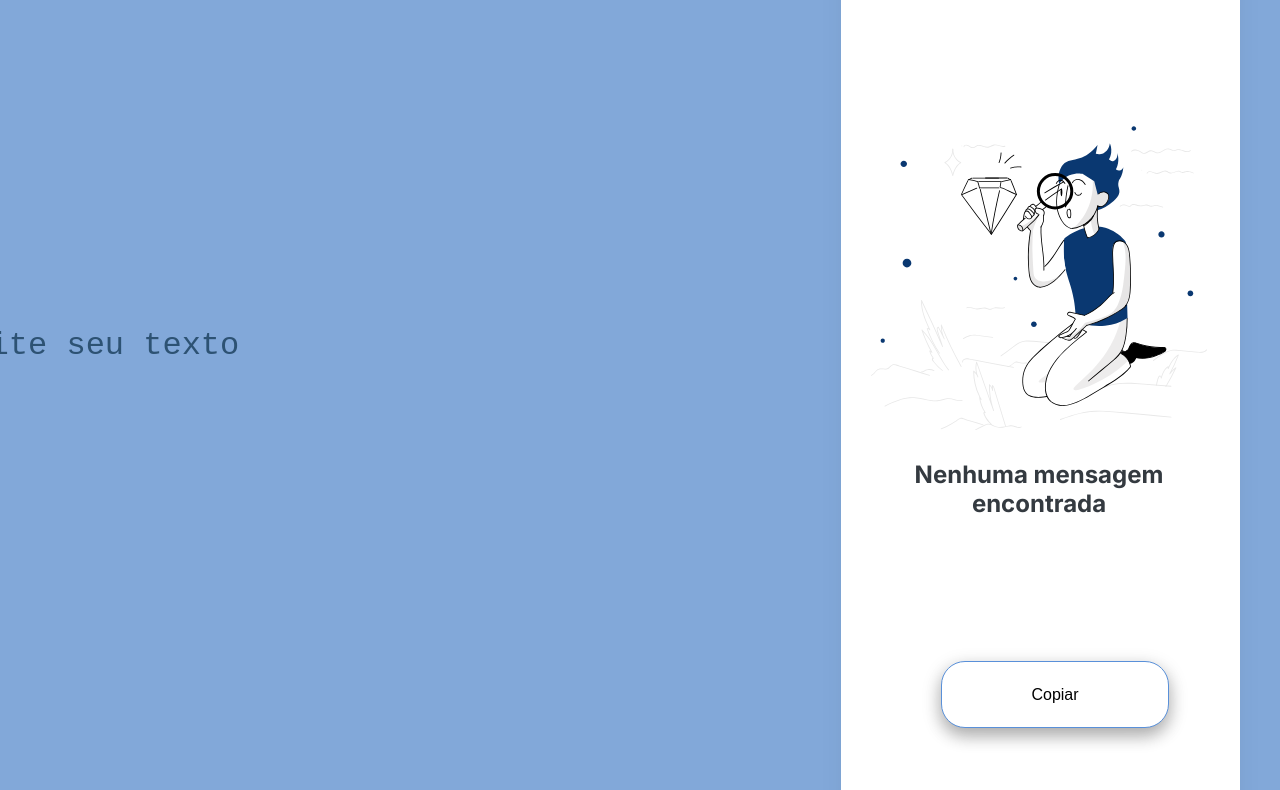
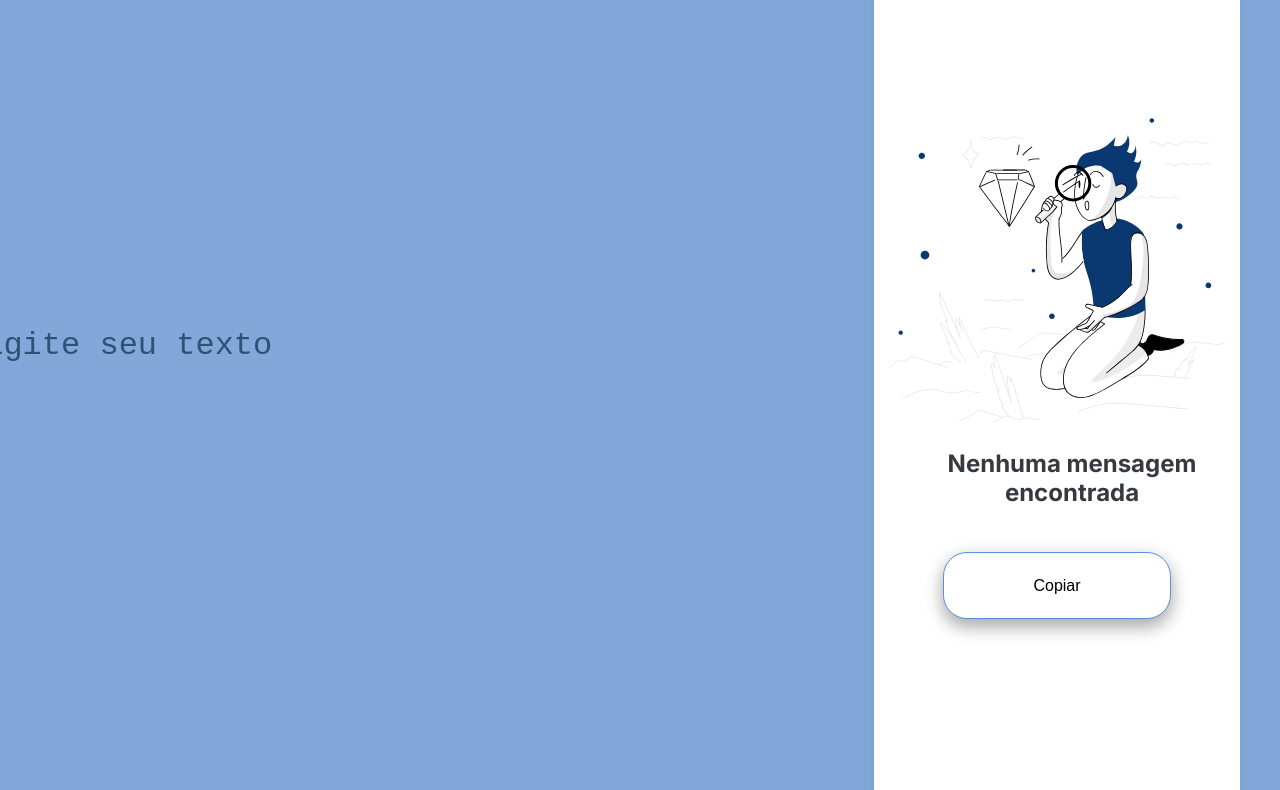
Before and after one commit to BrunooSilva13/decodificador, a plain HTML site: page index.html in a window 1280 px wide. Shown: the part 114-904 px from the top of the page. Drawn offline with Linux system fonts and the light colour scheme.

Commit message:
fix: atualizando o css

```diff
--- a/index.html
+++ b/index.html
@@ -20,11 +20,13 @@
             </div>
 
             <div class="cripto-descripto">
-                <img src="imagem/lupa.svg" alt="" class="imagem-lupa">
-                <h2 class="exibicao-de-texto">Nenhuma mensagem encontrada</h2>
-                <textarea id="mensagem" placeholder="" cols="40" role="30" readonly></textarea>
-                <button class="btn-copiar" onclick="copiarTexto()">Copiar</button>
-             </div>
+                <div class="container">
+                    <img src="imagem/lupa.svg" alt="" class="imagem-lupa">
+                    <h2 class="exibicao-de-texto">Nenhuma mensagem encontrada</h2>
+                    <textarea id="mensagem" placeholder="" cols="40" role="30" readonly></textarea>
+                    <button class="btn-copiar" onclick="copiarTexto()">Copiar</button>
+                </div>
+            </div>
         </section>
         <section class="botoes">
             <div class="botoes-grupo">
@@ -39,7 +41,7 @@
     </main>
 
     <footer>
-        <p class="rodape">Desenvolvido por <a href="https://github.com/brunooSilva13"><strong>Bruno Mendes da Silva</strong></a> para o curso <strong>One</strong></p>
+        <p class="rodape">Desenvolvido por <a href="https://github.com/brunooSilva13%22%3E"><strong>Bruno Mendes da Silva</strong></a> para o curso <strong>One</strong></p>
     </footer>
     <script src="script.js"></script>
 </body>
--- a/style.css
+++ b/style.css
@@ -58,10 +58,6 @@ body {
     border-radius: 32px;
 }
 
-.imagem-lupa {
-    margin: 200px 0px 0px 30px;
-}
-
 .exibicao-de-texto {
     width: 336px;
     height: 58px;
@@ -97,18 +93,29 @@ body {
     margin: 14px 0px 0px 40px;
 }
 
+.container {
+    display: flex;
+    flex-direction: column;
+    align-items: center;
+    justify-content: center;
+    margin: 12rem 0;
+}
+
 #mensagem {
-    margin: 30px;
+    font-size: 18px;
+    text-align: center;
+    width: 90%;
     border: none;
     resize: none;
+    background: transparent;
 }
 
-#mensagem:focus, label:focus {
+#mensagem:focus {
     box-shadow: 0 0 0 0;
     border: 0 none;
     outline: 0;
     resize: none;
-    overflow-y: hidden;
+    overflow: hidden;
 }
 
 .btn-copiar {
@@ -122,8 +129,6 @@ body {
     color: black;
     box-shadow: 0 8px 16px 0 rgba(0,0,0,0.2), 0 6px 20px 0 rgba(0,0,0,0.19);
     cursor: pointer;
-    margin-left: 100px;
-    margin-top: 45px;
 }
 
 .btn-copiar:hover {
```
